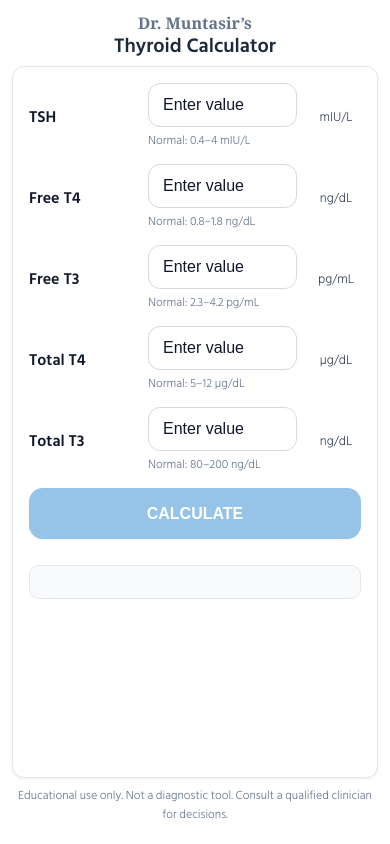
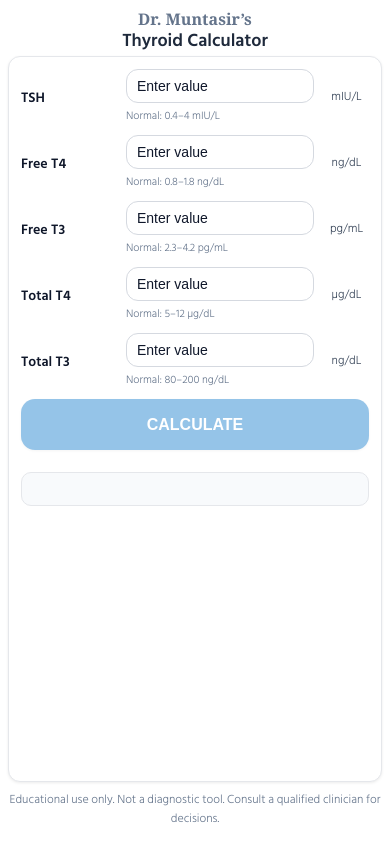
Before and after one commit to muntasirmahbub91/thyroid-calculator, a React (Vite) app: page / in a window 390 px wide. Both pictures are taken after a click on the button "Start Now". Built offline with nearby package versions, Linux system fonts and the light colour scheme.

Commit message:
Made layout more compact for mobile (fits in one screen without scrolling)

```diff
--- a/src/index.css
+++ b/src/index.css
@@ -239,3 +239,64 @@ button.btn:hover:not(.btn-green), a.btn:hover:not(.btn-green),
   background:var(--blue-700) !important;
   transform:translateX(-50%) translateY(-2px) !important;
 }
+/* --- Compact layout for mobile --- */
+
+/* Reduce card padding */
+.card {
+  padding: 12px !important;
+  gap: 10px !important;
+}
+
+/* Input rows closer together */
+.row {
+  grid-template-columns: 105px 1fr 50px !important;
+  gap: 8px 10px !important;
+}
+.inputBox .input {
+  padding: 8px 10px !important;
+  font-size: 14px !important;
+}
+.hint {
+  font-size: 11px !important;
+}
+
+/* Labels and units slightly smaller */
+.labelBox label {
+  font-size: 14px !important;
+  font-weight: 700 !important;
+}
+.unit {
+  font-size: 12px !important;
+}
+
+/* Result pill more compact */
+.resultPill {
+  padding: 12px 14px !important;
+}
+.resultPill .pillOutcome {
+  font-size: 20px !important;
+}
+
+/* Advice section shrinks */
+.adviceCard {
+  padding: 10px 12px !important;
+  font-size: 13px !important;
+  line-height: 1.6 !important;
+}
+
+/* Buttons slightly smaller */
+.btn,
+.btn-lg,
+.btn-xl {
+  padding: 12px 16px !important;
+  font-size: 14px !important;
+  border-radius: 12px !important;
+}
+
+/* On small screens, reduce everything a bit */
+@media (max-width: 480px) {
+  .title { font-size: 18px !important; }
+  .heading { margin-bottom: 4px !important; }
+  .container { padding: 8px !important; }
+  .row { grid-template-columns: 95px 1fr 45px !important; }
+}
```
